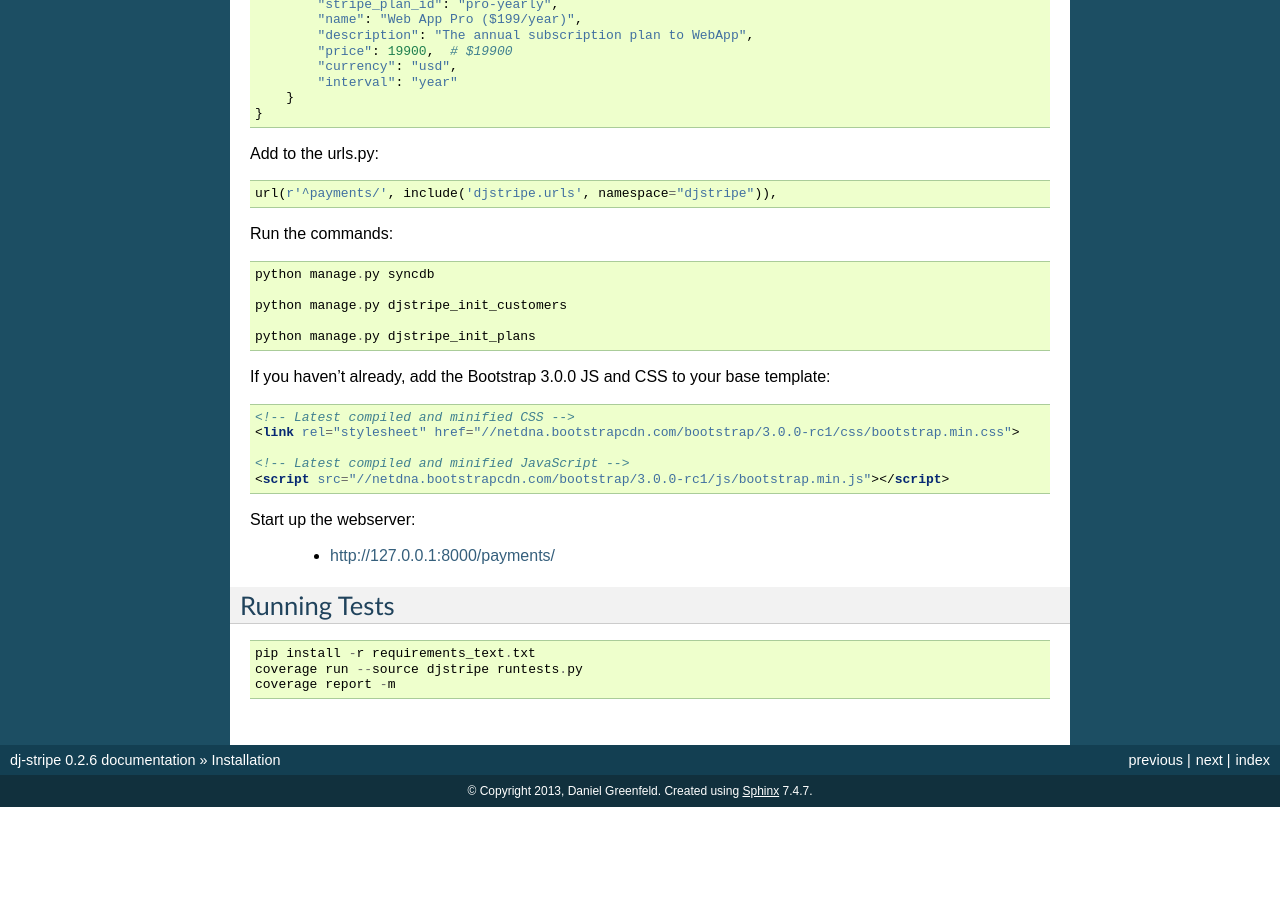
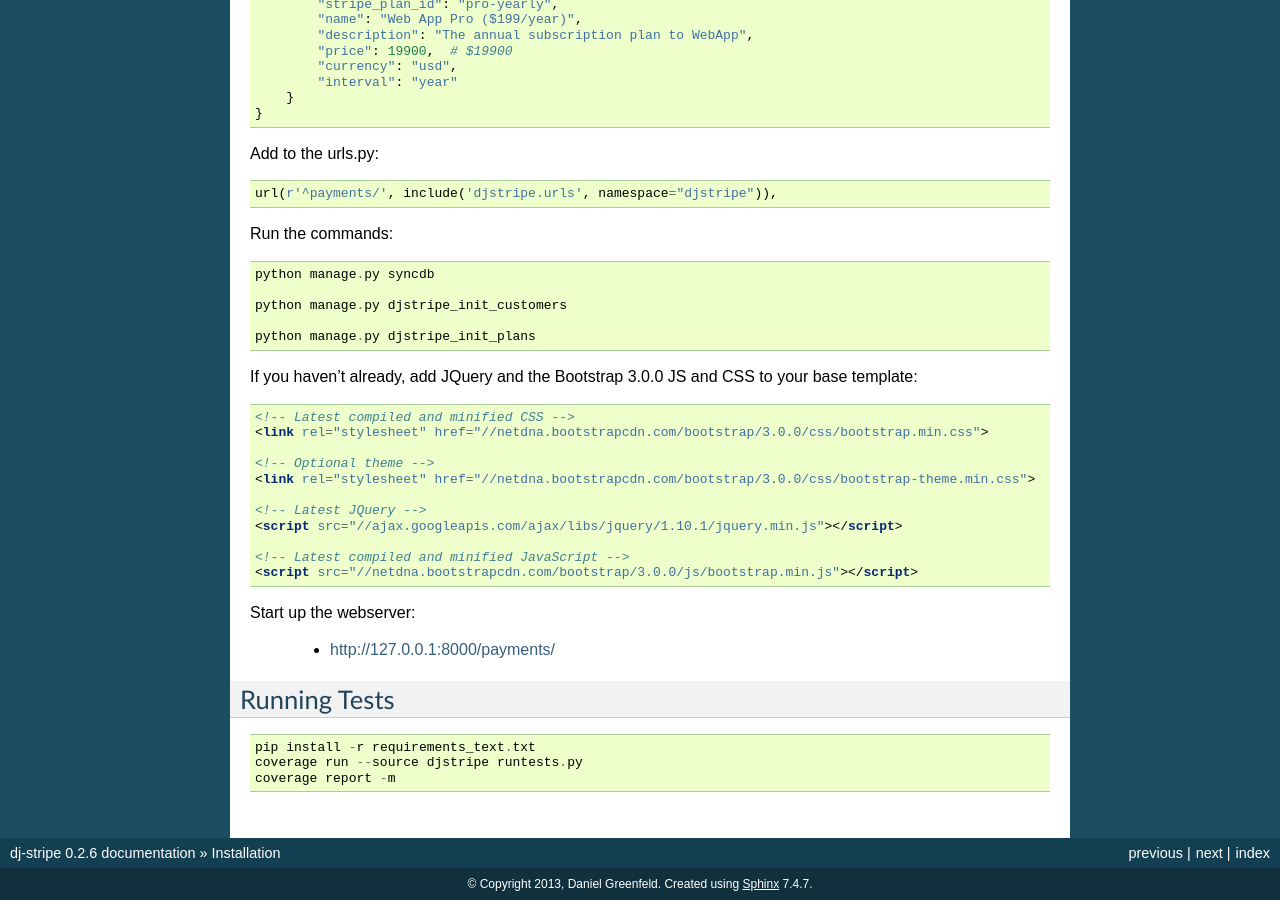
Before and after one commit to dj-stripe/dj-stripe, a Sphinx documentation site: the page built from docs/installation.rst, in a window 1280 px wide and 900 px high, scrolled down 981 px. Built offline with Sphinx 7.4.7, drawn with Linux system fonts in a browser that asks for light colours; before the commit the page ends 1788 px from its top, so only the background shows below that.

Commit message:
Update installation.rst

```diff
--- a/docs/installation.rst
+++ b/docs/installation.rst
@@ -83,15 +83,21 @@ Run the commands::
 
     python manage.py djstripe_init_plans
 
-If you haven't already, add the Bootstrap 3.0.0 JS and CSS to your base template:
+If you haven't already, add JQuery and the Bootstrap 3.0.0 JS and CSS to your base template:
 
 .. code-block:: html
 
     <!-- Latest compiled and minified CSS -->
-    <link rel="stylesheet" href="//netdna.bootstrapcdn.com/bootstrap/3.0.0-rc1/css/bootstrap.min.css">
+    <link rel="stylesheet" href="//netdna.bootstrapcdn.com/bootstrap/3.0.0/css/bootstrap.min.css">
+
+    <!-- Optional theme -->
+    <link rel="stylesheet" href="//netdna.bootstrapcdn.com/bootstrap/3.0.0/css/bootstrap-theme.min.css">
+
+    <!-- Latest JQuery -->
+    <script src="//ajax.googleapis.com/ajax/libs/jquery/1.10.1/jquery.min.js"></script>
 
     <!-- Latest compiled and minified JavaScript -->
-    <script src="//netdna.bootstrapcdn.com/bootstrap/3.0.0-rc1/js/bootstrap.min.js"></script>
+    <script src="//netdna.bootstrapcdn.com/bootstrap/3.0.0/js/bootstrap.min.js"></script>
 
 Start up the webserver:
 
```
